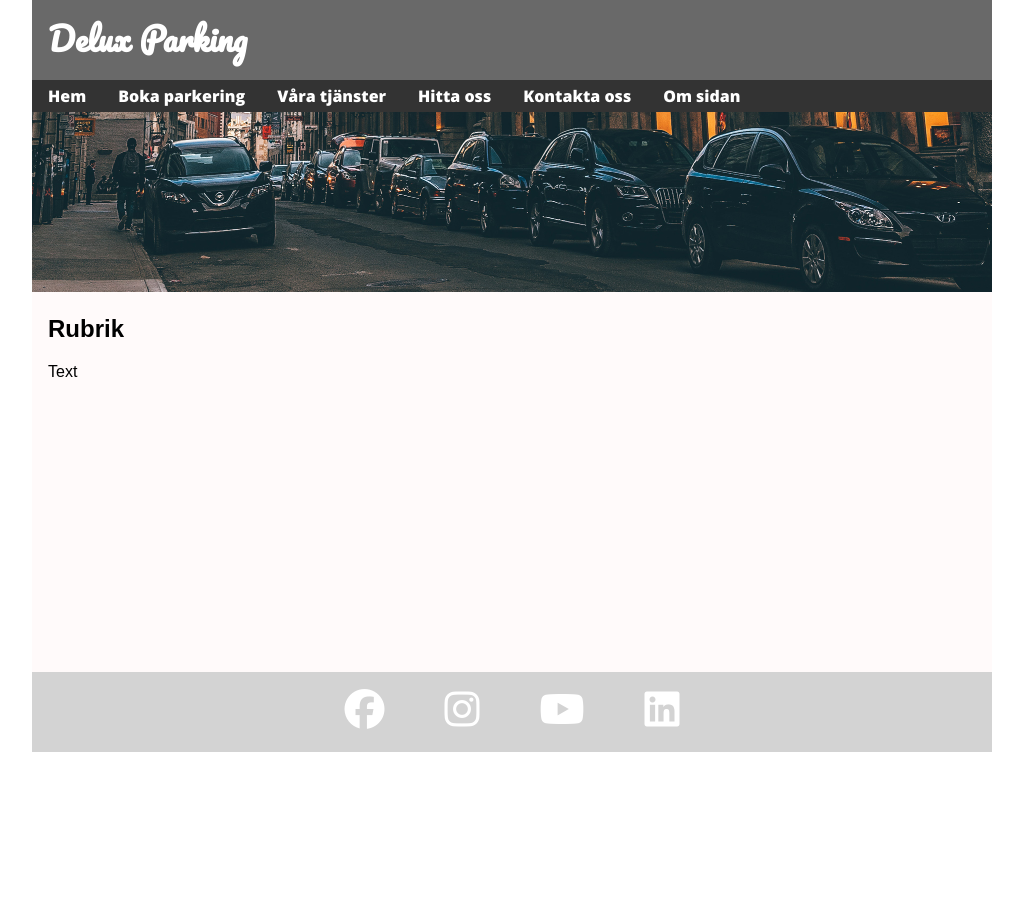
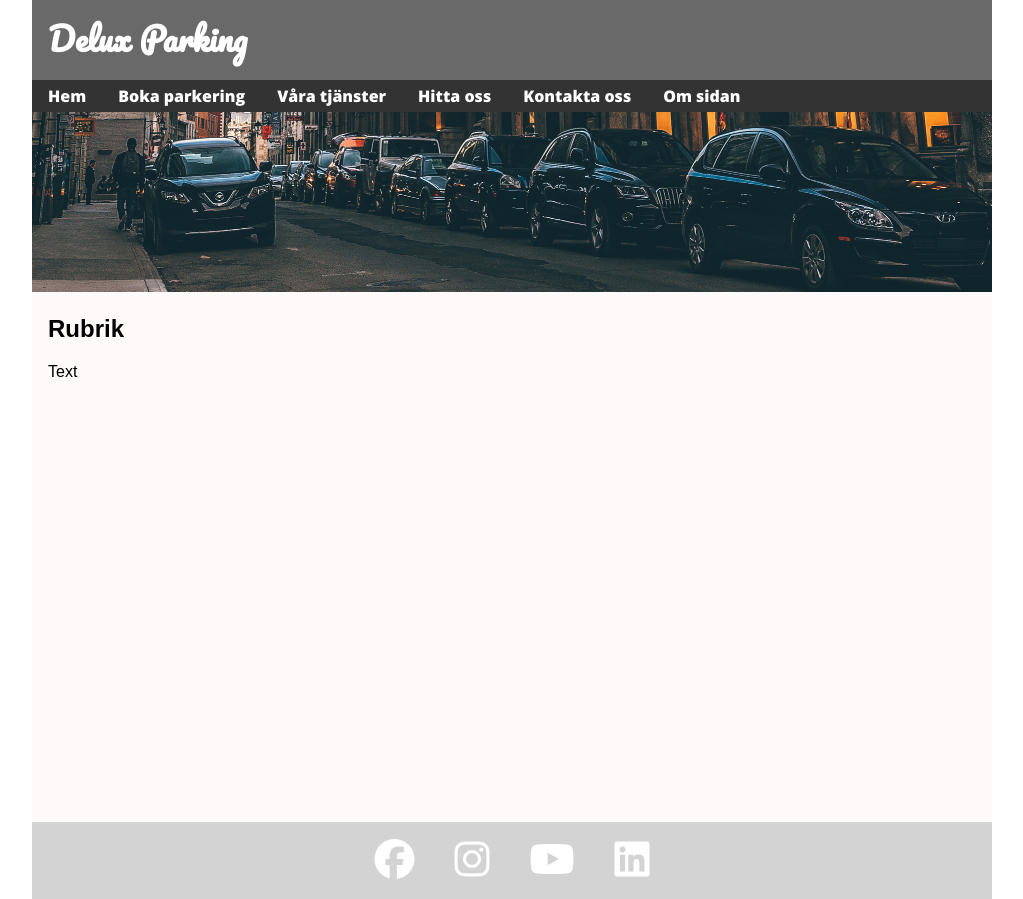
Before and after one commit to Anderzzon/Delux-Parkering, a plain HTML site: page om-sidan.html in a window 1280 px wide. Shown: the whole page, without its empty margins (128-1151 px from the left). Before the commit the page ends 800 px from the top, so only its background shows below. Drawn offline with nearby package versions, Linux system fonts and the light colour scheme.

Commit message:
Styling and comments
html:
- Fixed link for botton on index
- Added viewport to make the responsive to work properly
- Added link to start page from logo

CSS:
- Footer stays at bottom of page
- Changed from id to class to style Social media icons
- Styled link in header
- More comments on code

```diff
--- a/main.css
+++ b/main.css
@@ -2,28 +2,40 @@ body {
     width: 100%;
     max-width: 960px;
     margin: auto;
-    padding: 0px;}
+    padding: 0px;
+    padding:0;
+    height:100%;}
 
-.header {background-color: dimgray;
+.header {
+    background-color: dimgray;
         height: 10vh;}
-.menu {height: 10vh}
-.content {background-color: snow; height: 70vh}
-.footer {background-color: lightgray; height: 10vh}
 
-h1 {font-family: 'Pacifico', cursive;
+.content {
+    min-height: calc(100vh - 90px); /*Places footer at bottom*/
+    background-color: snow;
+    }
+
+.footer {
+
+    background-color: lightgray;
+    }
+
+h1 {
+    font-family: 'Pacifico', cursive;
     color: white;
     margin: 0px 16px;
     padding-top: 10px;
     }
-h1.a {
-    color: #fc8002;
-    &:hover, &:visited, &:active { color: #fc8002;}
-}
+
+/*---------Remove styling on link in header---------*/
+.header a {
+    text-decoration: none;}
+/*--------------------------------------------------*/
+
 
 h2, p {font-family: 'Arial', sans-serif; padding: 0px 16px 0px 16px}
 
 /*-------Menu styling-------*/
-
 ul.topnav {font-family: 'Open Sans', sans-serif; font-weight: 600;}
 
 ul.topnav {
@@ -54,10 +66,10 @@ ul.topnav li.right {float: right;}
   ul.topnav li.right,
   ul.topnav li {float: none;}
 }
+/*------------------------------------------------*/
 
 
-
-/*Button*/
+/*-------------Button on starter page-------------*/
 .button {
   font-family: 'Open Sans', sans-serif; font-weight: 600;
   background-color: #4CAF50; /* Green */
@@ -84,7 +96,7 @@ ul.topnav li.right {float: right;}
   color: black;
 }
 
-/*social*/
+/*----------social links in footer-----------*/
 
 .social {
     list-style-type: none;
@@ -94,12 +106,13 @@ ul.topnav li.right {float: right;}
     margin: auto
 }
 
-#socialicons {
+ul.social li {
     list-style: none;
     display: inline-block;
-    margin: 5px 20px;
+    margin: 5px 10px;
     font-size: 40px;
     padding: 10px 10px;
     color: white;
     border-radius: 50%;
 }
+/*-------------------------------------------*/
--- a/om-sidan.html
+++ b/om-sidan.html
@@ -2,6 +2,7 @@
 <html lang="sv-se">
     <head>
         <title>Om Sidan - Delux Parkering</title>
+        <meta name="viewport" content="width=device-width, initial-scale=1.0">
 
         <link rel="shortcut icon" type="image/png" href="/favicon.png"/>
         <link rel="stylesheet" type="text/css" href="main.css"/>
@@ -10,7 +11,7 @@
         </head>
     <body>
 
-        <div class="header"><h1>Delux Parking</h1></div>
+        <div class="header"><a href="index.html"><h1>Delux Parking</h1></a></div>
 
         <ul class="topnav">
         <li><a href="index.html">Hem</a></li>
@@ -31,10 +32,10 @@
         <div class="footer">
         <ul class="social">
 
-            <li id="socialicons"><i class="fab fa-facebook"></i></li>
-            <li id="socialicons"><i class="fab fa-instagram"></i></li>
-            <li id="socialicons"><i class="fab fa-youtube"></i></li>
-            <li id="socialicons"><i class="fab fa-linkedin"></i></li>
+            <li><i class="fab fa-facebook"></i></li>
+            <li><i class="fab fa-instagram"></i></li>
+            <li><i class="fab fa-youtube"></i></li>
+            <li><i class="fab fa-linkedin"></i></li>
 
 
             </ul>
```
Also changed, not shown: boka-parkering.html (+7 -5 lines), hitta-oss.html (+6 -5 lines), index.html (+9 -6 lines), kontakta-oss.html (+7 -5 lines), vara-tjanster.html (+7 -5 lines). Lines whose indentation alone changed are shown as unchanged.
